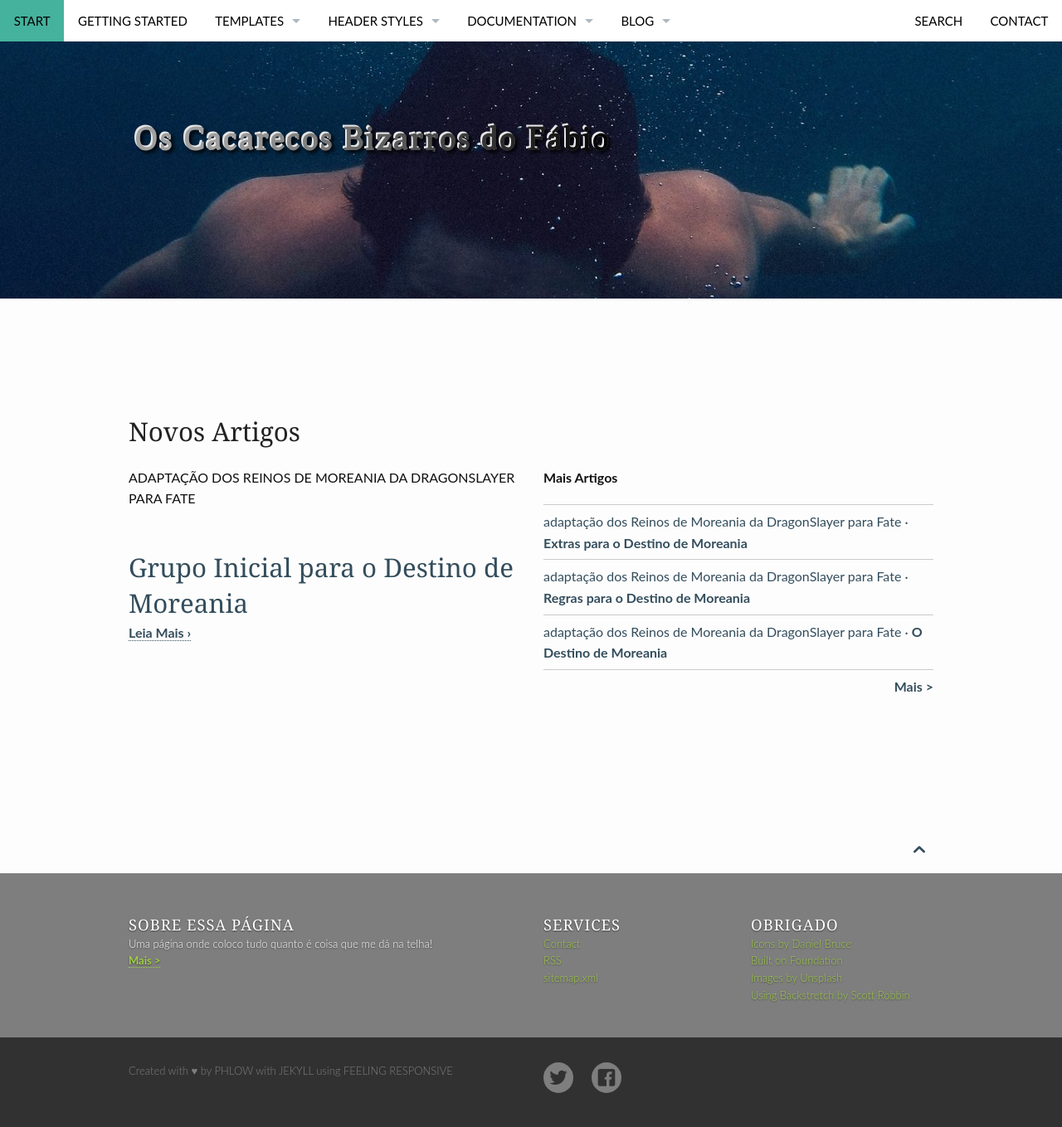
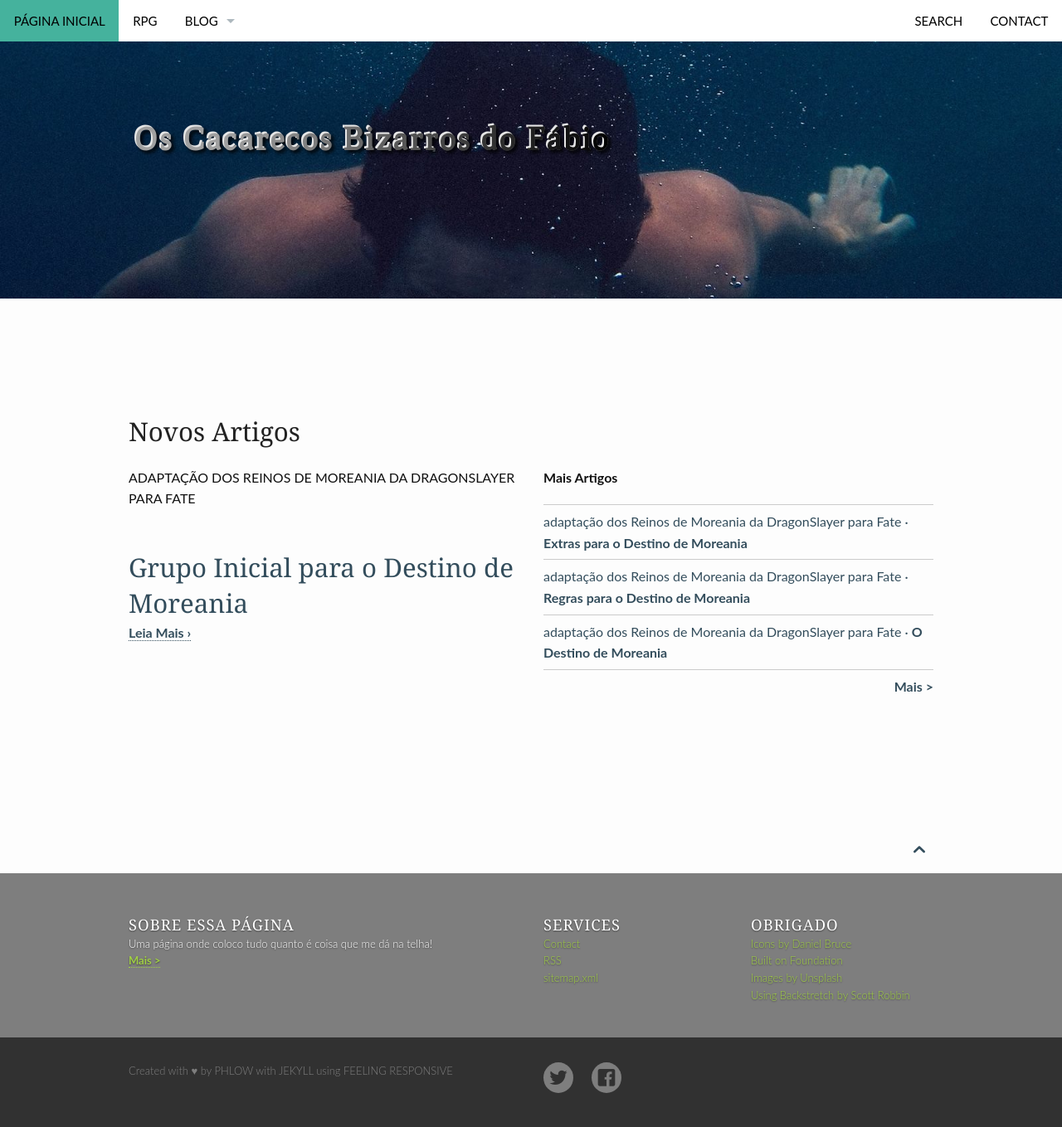
Before and after one commit to fabiocosta0305/fabiocosta0305.github.io-old, a Jekyll site: the page built from index.md, in a window 1280 px wide. Shown: the whole page at 83% size. Built offline with Jekyll 4.4.1, drawn with Linux system fonts in a browser that asks for light colours; part of the change alters nothing that is shown.

Commit message:
Mudando tema Jekyll - Feeling Responsible

```diff
--- a/_data/navigation.yml
+++ b/_data/navigation.yml
@@ -1,65 +1,65 @@
-- title: Start
+- title: Página Inicial
   url: "/"
   side: left
 
-- title: Getting Started
-  url: "/getting-started/"
+- title: RPG
+  url: "/rpg/"
   side: left
 
-- title: "Templates"
-  url: "/design/"
-  side: left
-  dropdown:
-  - title: "Grid & Colors"
-    url: "/design/grid/"
-  - title: "Typography"
-    url: "/design/typography/"
-  - title: "Page/Post"
-    url: "/design/page/"
-  - title: "Post-Left-Sidebar"
-    url: "/design/post-left-sidebar/"
-  - title: "Post-Right-Sidebar"
-    url: "/design/post-right-sidebar/"
-  - title: "Page Full-Width"
-    url: "/design/page-fullwidth/"
-  - title: "Blog-Page"
-    url: "/blog/"
-  - title: "Video"
-    url: "/design/video/"
-  - title: "Gallery"
-    url: "/design/gallery/"
-  - title: "Portfolio"
-    url: "/design/portfolio/"
+# - title: "Templates"
+#   url: "/design/"
+#   side: left
+#   dropdown:
+#   - title: "Grid & Colors"
+#     url: "/design/grid/"
+#   - title: "Typography"
+#     url: "/design/typography/"
+#   - title: "Page/Post"
+#     url: "/design/page/"
+#   - title: "Post-Left-Sidebar"
+#     url: "/design/post-left-sidebar/"
+#   - title: "Post-Right-Sidebar"
+#     url: "/design/post-right-sidebar/"
+#   - title: "Page Full-Width"
+#     url: "/design/page-fullwidth/"
+#   - title: "Blog-Page"
+#     url: "/blog/"
+#   - title: "Video"
+#     url: "/design/video/"
+#   - title: "Gallery"
+#     url: "/design/gallery/"
+#   - title: "Portfolio"
+#     url: "/design/portfolio/"
 
-- title: "Header Styles"
-  url: "/headers/"
-  side: left
-  dropdown:
-  - title: "Header with Full-Width-Image"
-    url: "/design/header-full-width-image/"
-  - title: "Header with Image and Pattern"
-    url: "/design/header-image-pattern/"
-  - title: "Header with image and color"
-    url: "/design/header-image-color/"
-  - title: "Header Only With Logo"
-    url: "/design/header-logo-only/"
-  - title: "Header With Text"
-    url: "/design/header-with-text/"
-  - title: "No Header"
-    url: "/design/no-header/"
-  - title: "No Header but Image"
-    url: "/design/no-header-but-image/"
+# - title: "Header Styles"
+#   url: "/headers/"
+#   side: left
+#   dropdown:
+#   - title: "Header with Full-Width-Image"
+#     url: "/design/header-full-width-image/"
+#   - title: "Header with Image and Pattern"
+#     url: "/design/header-image-pattern/"
+#   - title: "Header with image and color"
+#     url: "/design/header-image-color/"
+#   - title: "Header Only With Logo"
+#     url: "/design/header-logo-only/"
+#   - title: "Header With Text"
+#     url: "/design/header-with-text/"
+#   - title: "No Header"
+#     url: "/design/no-header/"
+#   - title: "No Header but Image"
+#     url: "/design/no-header-but-image/"
 
-- title: Documentation
-  url: "/documentation/"
-  side: left
-  dropdown:
-  - title: Documentation
-    url: "/documentation/"
-  - title: "Changelog"
-    url: "/changelog/"
-  - title: "Roadmap"
-    url: "/roadmap/"
+# - title: Documentation
+#   url: "/documentation/"
+#   side: left
+#   dropdown:
+#   - title: Documentation
+#     url: "/documentation/"
+#   - title: "Changelog"
+#     url: "/changelog/"
+#   - title: "Roadmap"
+#     url: "/roadmap/"
 
 - title: Blog
   url: "/blog/"
```
